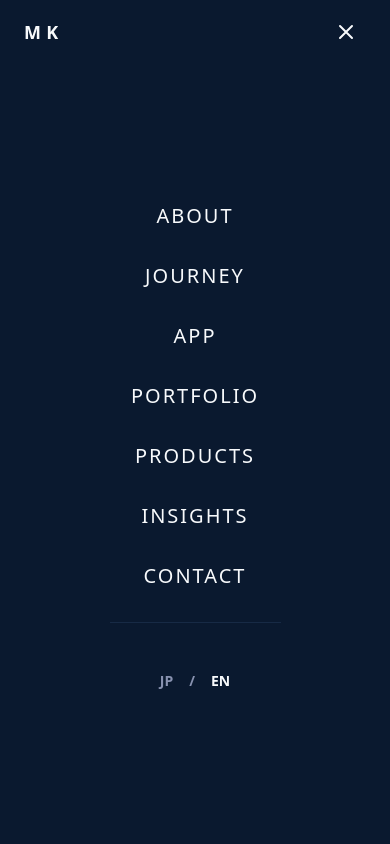
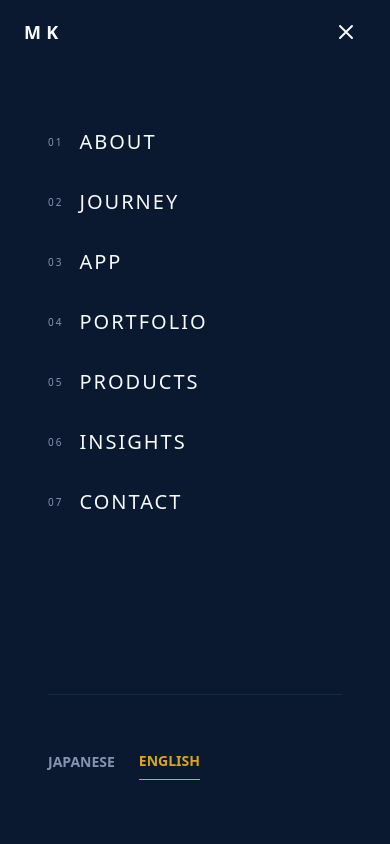
Before and after one commit to masakikono/masaki-portfolio, a Next.js app: page /journey in a window 390 px wide. Both pictures are taken after a click on the button "Toggle Menu". Shown: the top 844 px of the page. Built offline with nearby package versions, Linux system fonts and the light colour scheme; a web font is replaced by a local one.

Commit message:
Fix: Mobile menu alignment, Journey spacing and scroll flickering

```diff
--- a/src/components/Header.tsx
+++ b/src/components/Header.tsx
@@ -80,34 +80,36 @@ const Header = () => {
 
       {/* Mobile Menu Overlay */}
       {isMobileMenuOpen && (
-        <div className="fixed inset-0 bg-background z-40 flex flex-col items-center justify-center space-y-8 h-screen w-screen px-6">
-          <nav className="flex flex-col items-center space-y-8 text-xl tracking-widest uppercase mt-12">
-            {navItems.map((item) => (
+        <div className="fixed inset-0 bg-background z-40 h-screen w-screen">
+          <div className="flex flex-col h-full px-12 pt-32 pb-16">
+            <nav className="flex flex-col items-start space-y-8 text-xl sm:text-2xl tracking-widest uppercase">
+              {navItems.map((item, idx) => (
                 <Link
                   key={item.label}
                   href={item.href}
-                className="text-foreground hover:text-muted transition-colors"
+                  className="text-foreground hover:text-[#daa520] transition-colors flex items-center gap-4 group"
                   onClick={() => setIsMobileMenuOpen(false)}
                 >
+                  <span className="text-[10px] text-muted group-hover:text-[#daa520] transition-colors">{String(idx + 1).padStart(2, '0')}</span>
                   {item.label}
                 </Link>
               ))}
             </nav>
 
-          <div className="flex items-center space-x-4 text-sm font-semibold pt-12 border-t border-border w-1/2 justify-center">
+            <div className="mt-auto pt-12 border-t border-border flex items-center space-x-6 text-sm font-semibold">
               <button
                 onClick={() => { setLang("ja"); setIsMobileMenuOpen(false); }}
-              className={`transition-colors ${lang === "ja" ? "text-foreground" : "text-muted hover:text-foreground"}`}
+                className={`transition-colors py-2 ${lang === "ja" ? "text-[#daa520] border-b border-[#daa520]" : "text-muted hover:text-foreground"}`}
               >
-              JP
+                JAPANESE
               </button>
-            <span className="text-muted">/</span>
               <button
                 onClick={() => { setLang("en"); setIsMobileMenuOpen(false); }}
-              className={`transition-colors ${lang === "en" ? "text-foreground" : "text-muted hover:text-foreground"}`}
+                className={`transition-colors py-2 ${lang === "en" ? "text-[#daa520] border-b border-[#daa520]" : "text-muted hover:text-foreground"}`}
               >
-              EN
+                ENGLISH
               </button>
+            </div>
           </div>
         </div>
       )}
--- a/src/components/Journey.tsx
+++ b/src/components/Journey.tsx
@@ -48,7 +48,7 @@ export default function Journey() {
       <div className="max-w-7xl mx-auto flex flex-col lg:flex-row gap-16 items-start">
 
         {/* Left: Map Visual (Simplified SVG) */}
-        <div className="w-full lg:w-1/2 relative lg:sticky top-24 lg:top-32 h-auto py-12 lg:h-[60vh] flex flex-col items-center justify-center z-0">
+        <div className="w-full lg:w-1/2 relative lg:sticky top-24 lg:top-32 h-auto pt-2 pb-8 lg:h-[60vh] flex flex-col items-center justify-center z-0">
           <div className="relative w-full max-w-[280px] lg:max-w-[400px] aspect-square mx-auto rounded-full border border-white/5 bg-navy-900/10 flex items-center justify-center overflow-visible">
              <motion.div
               initial={{ opacity: 0 }}
@@ -127,7 +127,7 @@ export default function Journey() {
                 >
                   <motion.div
                     onViewportEnter={() => setActiveIndex(index)}
-                    viewport={{ margin: "-30% 0px -30% 0px" }}
+                    viewport={{ margin: "-45% 0px -45% 0px" }}
                     className="w-full h-full"
                   >
                     {/* Node Icon */}
```
Lines whose indentation alone changed are shown as unchanged.
